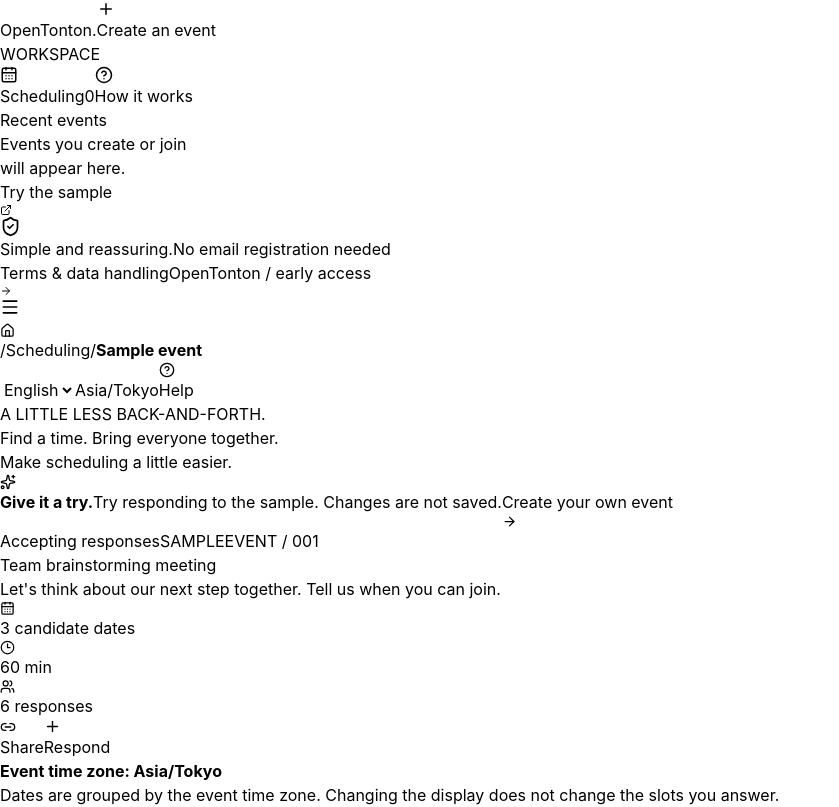
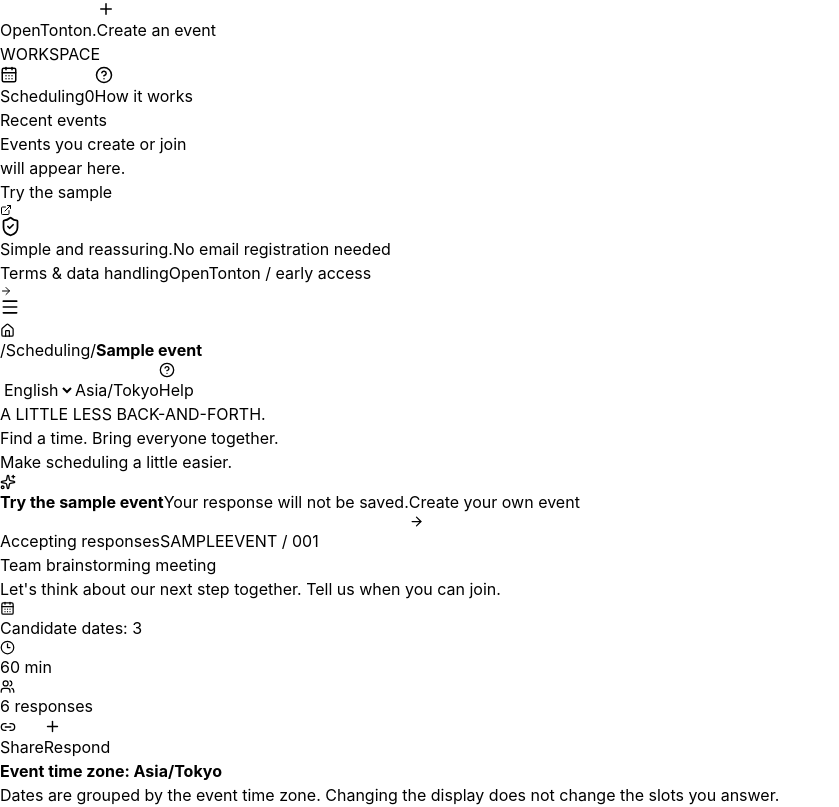
Before and after one commit to HiroyovAltneuland/OpenTonton, a Next.js app: page / in a window 1280 px wide. Shown: the top 807 px of the page, without its empty margins (0-839 px from the left). Built offline with nearby package versions, Linux system fonts and the light colour scheme.

Commit message:
Clarify sample event and candidate date labels

```diff
--- a/app/page.tsx
+++ b/app/page.tsx
@@ -116,8 +116,8 @@ function HomeContent(){
  <div className="main-shell"><header className="topbar"><div className="breadcrumb"><button className="mobile-toggle icon-btn" aria-label={t("メニュー")} onClick={()=>setMobileMenu(!mobileMenu)}><Menu size={20}/></button><Home size={15}/><span>/</span><span>{t("日程調整")}</span><span>/</span><strong>{demo?t("サンプルイベント"):t("イベント")}</strong></div><div className="topbar-right"><label className="language-picker"><span className="sr-only">Language / 言語</span><select aria-label="Language / 言語" value={language} onChange={e=>setLanguage(e.target.value as Language)}><option value="ja">日本語</option><option value="en">English</option></select></label><span className="timezone" title={displayZone}><span/>{displayZone}</span><button className="help-button" onClick={()=>open('guide')}><CircleHelp size={16}/><span>{t("ヘルプ")}</span></button></div></header>
  <main><div className="page-intro"><div className="eyebrow">A LITTLE LESS BACK-AND-FORTH.</div><div className="intro-line"><h1>{t("みんなの都合を、ひとつに。")}</h1><span className="intro-sub">{t("日程調整を、もっと軽やかに。")}</span></div></div>
  {error?<section className="error-page"><CalendarDays size={42}/><h2>{translateError(language,error)}</h2><p>{t("URLと保存期限をご確認ください。")}</p><button className="primary" onClick={()=>navigate('demo')}>{t("サンプルに戻る")}</button></section>:!snapshot?<div className="loading-state">{t("調整ページを読み込んでいます…")}</div>:<>
- {demo&&<div className="demo-banner"><span><Sparkles size={16}/><strong>{t("まずは、使い心地を。")}</strong><span>{t("サンプルの回答を試せます。変更は保存されません。")}</span></span><button onClick={()=>open('create')}>{t("自分のページをつくる")}<ArrowRight size={15}/></button></div>}
- <section className="event-heading"><div><div className="event-labels"><span className={'status-pill '+(event!.status==='open'?'':'status-closed')}><span/>{event!.status==='open'?t("回答受付中"):event!.status==='confirmed'?t("日程確定"):t("受付終了")}</span>{demo&&<span className="sample-label">SAMPLE</span>}<span className="event-number">{demo?'EVENT / 001':'EVENT / '+eventId.slice(0,6).toUpperCase()}</span></div><h2>{event!.title}</h2><p className="description">{event!.description||t("参加できる時間帯を教えてください。")}</p><div className="event-meta"><span><CalendarDays size={15}/>{event!.dates.length}{t("つの候補日")}</span><i/><span><Clock3 size={15}/>{event!.duration}{t("分")}</span><i/><span><Users size={15}/>{participants.length}{t("人が回答")}</span></div></div><div className="event-actions"><button className="secondary" onClick={()=>demo?alertToast("共有するには、自分の調整ページを作成してください"):open('share')}><Link2 size={16}/>{t("共有する")}</button><button className="primary" onClick={startAnswer} disabled={event!.status!=='open'}>{me?.role==='owner'?<Settings2 size={16}/>:<Plus size={17}/>} {me?.role==='owner'?t("イベント管理"):me?t("回答を編集"):t("回答する")}</button></div></section>
+ {demo&&<div className="demo-banner"><span><Sparkles size={16}/><strong>{t("サンプルで操作を試せます")}</strong><span>{t("入力した回答は保存されません。")}</span></span><button onClick={()=>open('create')}>{t("自分のページをつくる")}<ArrowRight size={15}/></button></div>}
+ <section className="event-heading"><div><div className="event-labels"><span className={'status-pill '+(event!.status==='open'?'':'status-closed')}><span/>{event!.status==='open'?t("回答受付中"):event!.status==='confirmed'?t("日程確定"):t("受付終了")}</span>{demo&&<span className="sample-label">SAMPLE</span>}<span className="event-number">{demo?'EVENT / 001':'EVENT / '+eventId.slice(0,6).toUpperCase()}</span></div><h2>{event!.title}</h2><p className="description">{event!.description||t("参加できる時間帯を教えてください。")}</p><div className="event-meta"><span><CalendarDays size={15}/>{t("候補日: {0}つ", [event!.dates.length])}</span><i/><span><Clock3 size={15}/>{event!.duration}{t("分")}</span><i/><span><Users size={15}/>{participants.length}{t("人が回答")}</span></div></div><div className="event-actions"><button className="secondary" onClick={()=>demo?alertToast("共有するには、自分の調整ページを作成してください"):open('share')}><Link2 size={16}/>{t("共有する")}</button><button className="primary" onClick={startAnswer} disabled={event!.status!=='open'}>{me?.role==='owner'?<Settings2 size={16}/>:<Plus size={17}/>} {me?.role==='owner'?t("イベント管理"):me?t("回答を編集"):t("回答する")}</button></div></section>
  {event!.confirmed&&<div className="confirmed-banner"><CheckCheck size={22}/><div><strong>{t("開催日時が決まりました")}</strong><span>{clock.range(event!.confirmed.split('@')[0],Number(event!.confirmed.split('@')[1]),Number(event!.confirmed.split('@')[1])+event!.duration/30)} · {displayZone}</span></div></div>}
  <DisplayTimeZonePicker eventZone={eventZone} viewMode={viewMode} onViewMode={setViewMode} localZone={localZone} chosenZone={chosenZone} onChosenZone={setChosenZone} zones={zones} at={zoneReferenceAt}/>
  <div className="event-layout"><section className="schedule-area"><div className="schedule-toolbar"><div className="view-tabs"><button className="active"><CalendarDays size={16}/>{t("タイムライン")}</button><button onClick={()=>open('summary')}><ArrowDownUp size={15}/>{t("候補一覧")}</button></div><div className="toolbar-buttons"><button className="icon-btn" onClick={()=>refresh()} aria-label={t("最新の回答を読み込む")} title={t("最新の回答を読み込む")}><span className={loading?'spin':''}>↻</span></button><button className="icon-btn" onClick={exportCsv} aria-label={t("CSVをダウンロード")} title={t("CSVをダウンロード")}><Download size={17}/></button>{me?<button className="icon-btn" onClick={()=>open('account')} aria-label={t("アカウント設定")}><Settings2 size={17}/></button>:<button className="small-login" onClick={()=>open('login')}>{t("ログイン")}</button>}</div></div>
--- a/lib/translations.json
+++ b/lib/translations.json
@@ -46,14 +46,14 @@
   "URLと保存期限をご確認ください。": "Check the URL and retention period.",
   "サンプルに戻る": "Back to sample",
   "調整ページを読み込んでいます…": "Loading event…",
-  "まずは、使い心地を。": "Give it a try.",
-  "サンプルの回答を試せます。変更は保存されません。": "Try responding to the sample. Changes are not saved.",
+  "サンプルで操作を試せます": "Try the sample event",
+  "入力した回答は保存されません。": "Your response will not be saved.",
   "自分のページをつくる": "Create your own event",
   "回答受付中": "Accepting responses",
   "日程確定": "Time confirmed",
   "受付終了": "Responses closed",
   "参加できる時間帯を教えてください。": "Tell us when you can join.",
-  "つの候補日": " candidate dates",
+  "候補日: {0}つ": "Candidate dates: {0}",
   "分": " min",
   "人が回答": " responses",
   "共有するには、自分の調整ページを作成してください": "Create your own event to share it",
```
